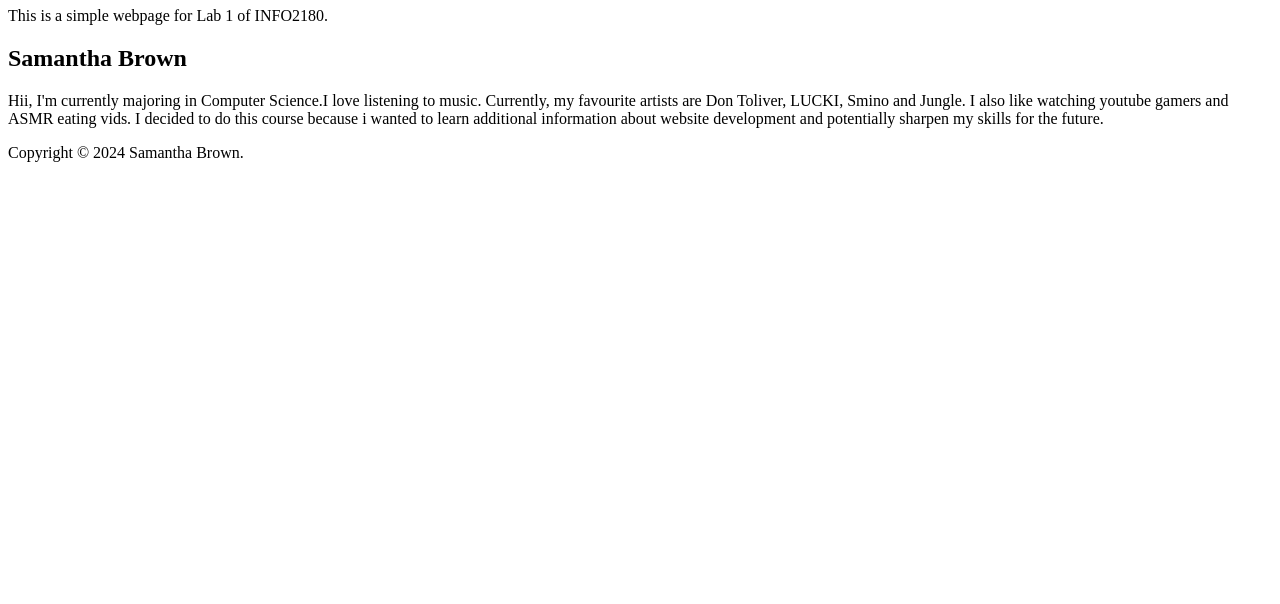
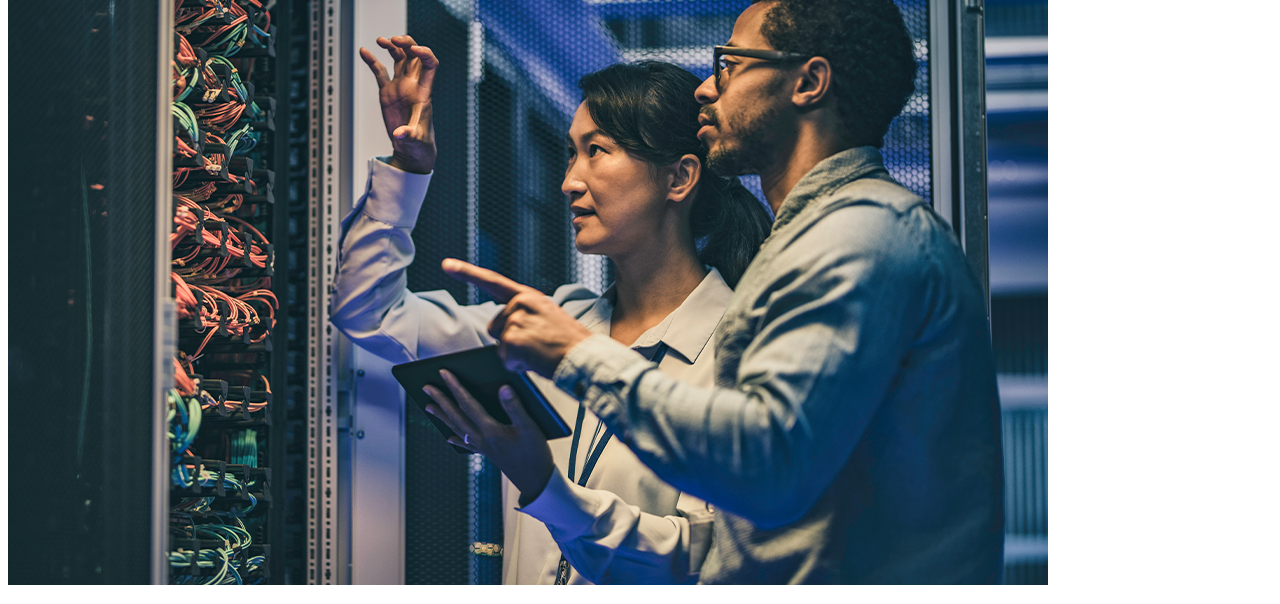
Before and after one commit to 20xsammyyy/info2180-lab1, a plain HTML site: page index.html in a window 1280 px wide. Shown: the part 73-677 px from the top of the page. Drawn offline with Linux system fonts and the light colour scheme.

Commit message:
added an image

```diff
--- a/index.html
+++ b/index.html
@@ -1,6 +1,7 @@
 <!DOCTYPE html>
 <html lang="en">
 <head>
+    <img src="cps-it-m.jpg" alt="computing">
     <link rel="stylesheet" href="styles.css">
     <meta charset="UTF-8">
     <meta name="viewport" content="width=device-width, initial-scale=1.0">
```
Also changed, not shown: cps-it-m.jpg (added).
